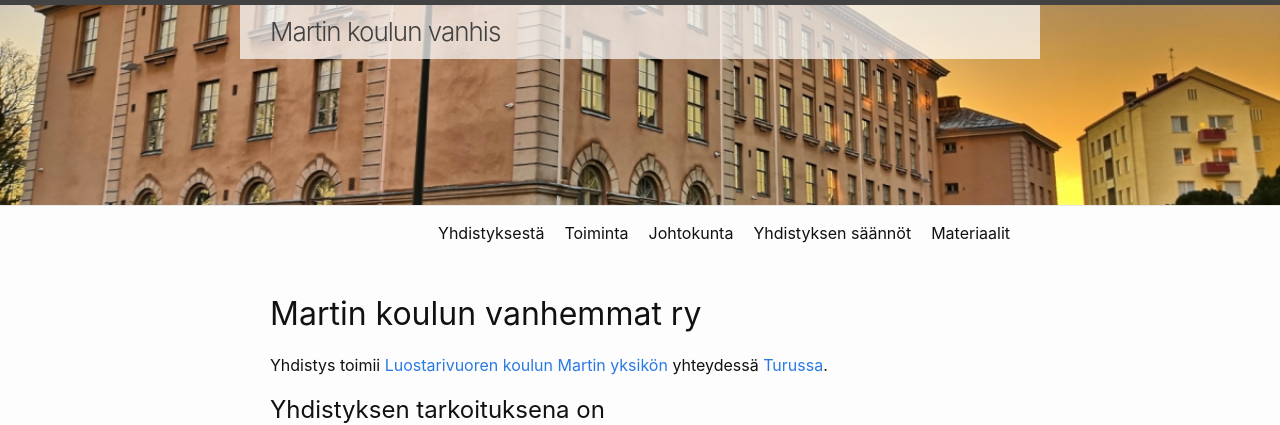
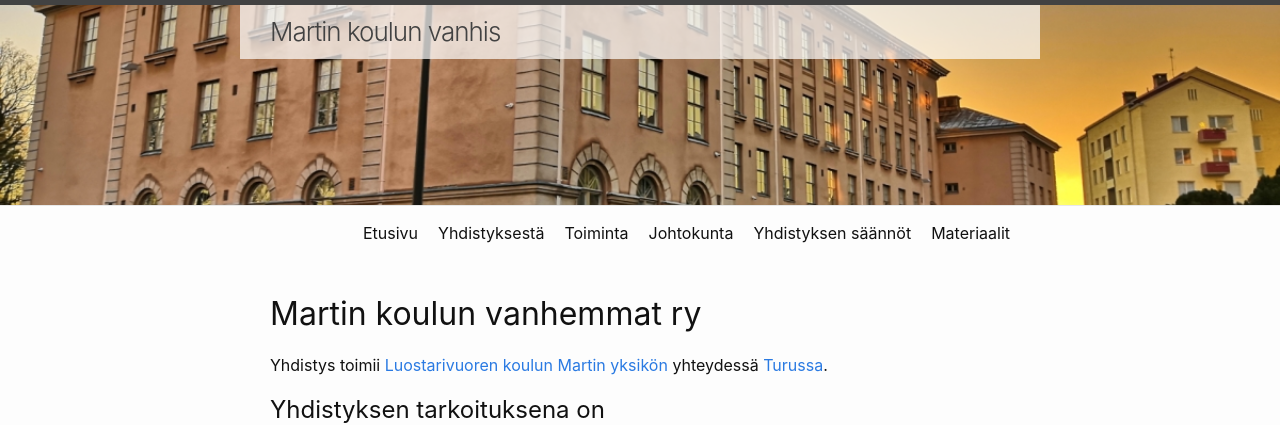
Before and after one commit to Martinvanhis/martinvanhis.github.io, a Jekyll site: the page built from index.md, in a window 1280 px wide. Shown: the top 425 px of the page. Built offline with Jekyll 4.4.1, drawn with Linux system fonts in a browser that asks for light colours.

Commit message:
Lisätään 'Etusivu' navigointiin.

```diff
--- a/_config.yml
+++ b/_config.yml
@@ -13,6 +13,7 @@ description: >- # this means to ignore newlines until "header_pages:"
 
 # Tässä lueteltu ylävalikkoon tulevat sivut järjestyksessä
 header_pages:
+    - index.md
     - yhdistyksestä.md
     - toiminta.md
     - johtokunta.md
--- a/_includes/header.html
+++ b/_includes/header.html
@@ -23,7 +23,9 @@
             <div class="trigger">
               {%- for path in page_paths -%}
                 {%- assign my_page = site.pages | where: "path", path | first -%}
-                {%- if my_page.title -%}
+                {%- if my_page.alttitle -%}
+                <a class="page-link" href="{{ my_page.url | relative_url }}">{{ my_page.alttitle | escape }}</a>
+                {%- elsif my_page.title -%}
                 <a class="page-link" href="{{ my_page.url | relative_url }}">{{ my_page.title | escape }}</a>
                 {%- endif -%}
               {%- endfor -%}
--- a/index.md
+++ b/index.md
@@ -5,6 +5,7 @@
 layout: home
 author: pesasa
 title: Martin koulun vanhemmat ry
+alttitle: Etusivu
 ---
 
 
```
